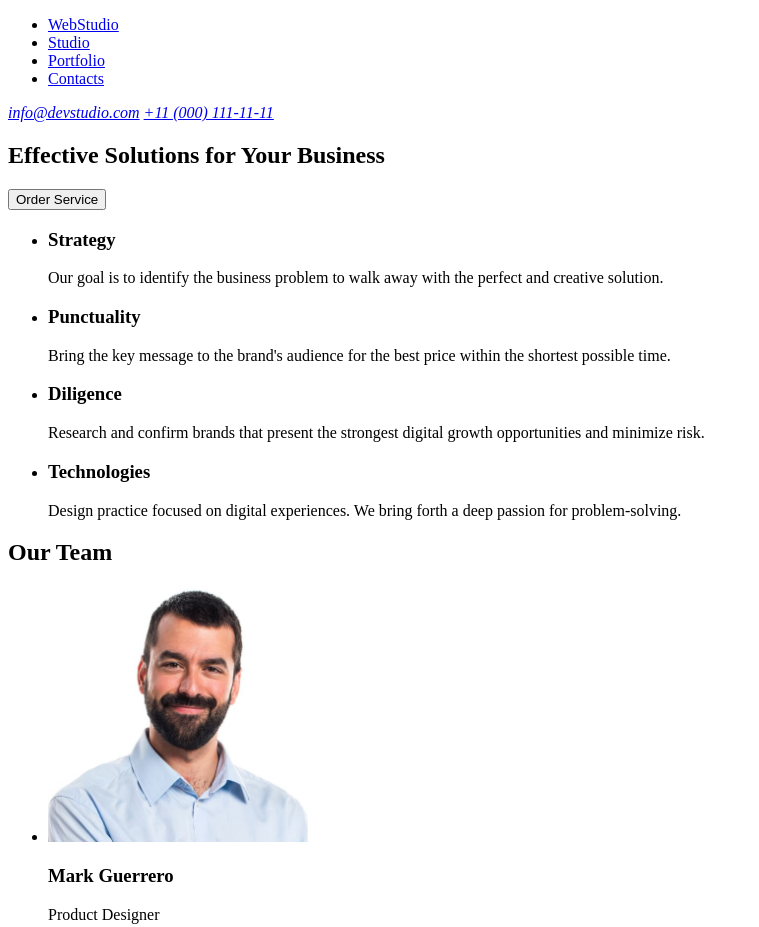
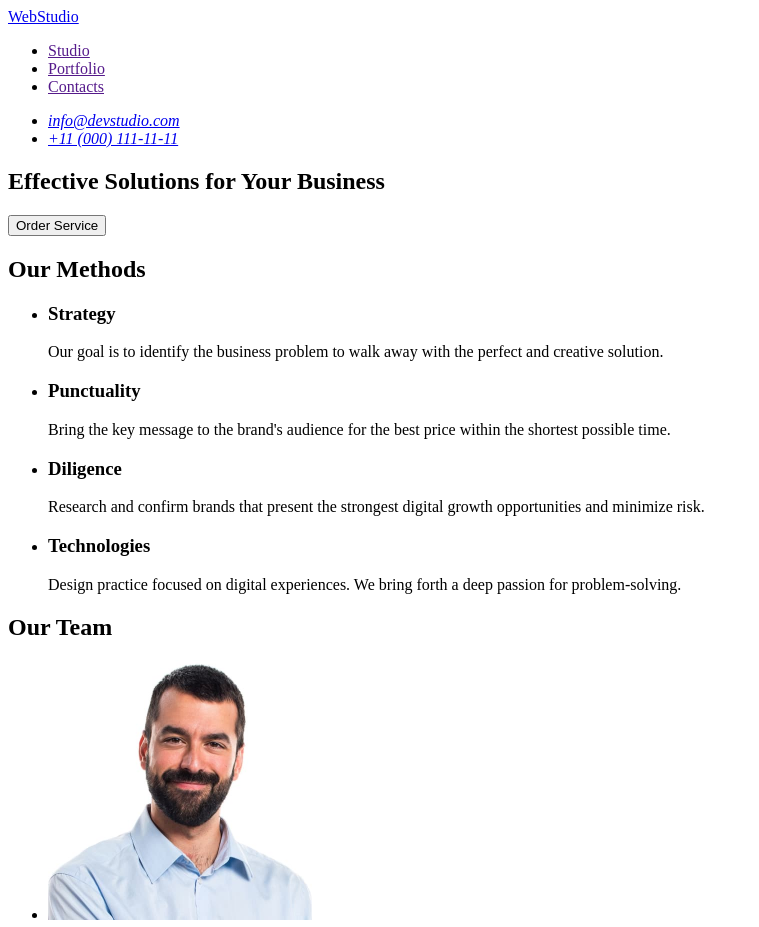
Before and after one commit to MavrinV/goit-markup-hw-01, a plain HTML site: page index.html in a window 1280 px wide. Shown: the top 927 px of the page, without its empty margins (0-759 px from the left). Drawn offline with Linux system fonts and the light colour scheme.

Commit message:
changes1

```diff
--- a/index.html
+++ b/index.html
@@ -9,16 +9,18 @@
 <body>
     <header>
         <nav>
+            <a href="./index.html">WebStudio</a>
             <ul>
-                <li><a href="#">WebStudio</a></li>
-                <li><a href="#">Studio</a></li>
-                <li><a href="#">Portfolio</a></li>
-                <li><a href="#">Contacts</a></li>
+                <li><a href="">Studio</a></li>
+                <li><a href="">Portfolio</a></li>
+                <li><a href="">Contacts</a></li>
             </ul>
         </nav>
         <address>
-            <a href="mailto:info@devstudio.com">info@devstudio.com</a>
-            <a href="tel:11000111-11-11">+11 (000) 111-11-11</a>
+            <ul>
+            <li><a href="mailto:info@devstudio.com">info@devstudio.com</a></li>
+            <li><a href="tel:110001111111">+11 (000) 111-11-11</a></li>
+            </ul>
         </address>
     </header>
 
@@ -28,6 +30,7 @@
         <button type="button">Order Service</button>
     </section>
     <section>
+        <h2>Our Methods</h2>
     <ul>
         <li>
             <h3>Strategy</h3>
@@ -51,22 +54,22 @@
         <h2>Our Team</h2>
         <ul>
             <li>
-                <img src="/images/mark.jpg" width="260" alt="Mark Guerrero">
+                <img src="./images/mark.jpg" width="264" alt="Mark Guerrero">
                 <h3>Mark Guerrero</h3>
                 <p>Product Designer</p>
             </li>
             <li>
-                <img src="/images/tom.jpg" width="260" alt="Tom Ford">
+                <img src="./images/tom.jpg" width="264" alt="Tom Ford">
                 <h3>Tom Ford</h3>
                 <p>Frontend Developer</p>
             </li>
             <li>
-                <img src="/images/camila.jpg" width="260" alt="Camila Garcia">
+                <img src="./images/camila.jpg" width="264" alt="Camila Garcia">
                 <h3>Camila Garcia</h3>
                 <p>Marketing</p>
             </li>
             <li>
-                <img src="/images/daniel.jpg" width="260" alt="Daniel Wilson">
+                <img src="./images/daniel.jpg" width="264" alt="Daniel Wilson">
                 <h3>Daniel Wilson</h3>
                 <p>UI Designer</p>
             </li>
@@ -74,7 +77,7 @@
     </section>
     </main>
     <footer>
-        <a href="#">WebStudio</a>
+        <a href="./index.html">WebStudio</a>
         <p>Increase the flow of customers and sales for your business with digital marketing & growth solutions.</p>
     </footer>
 
```
